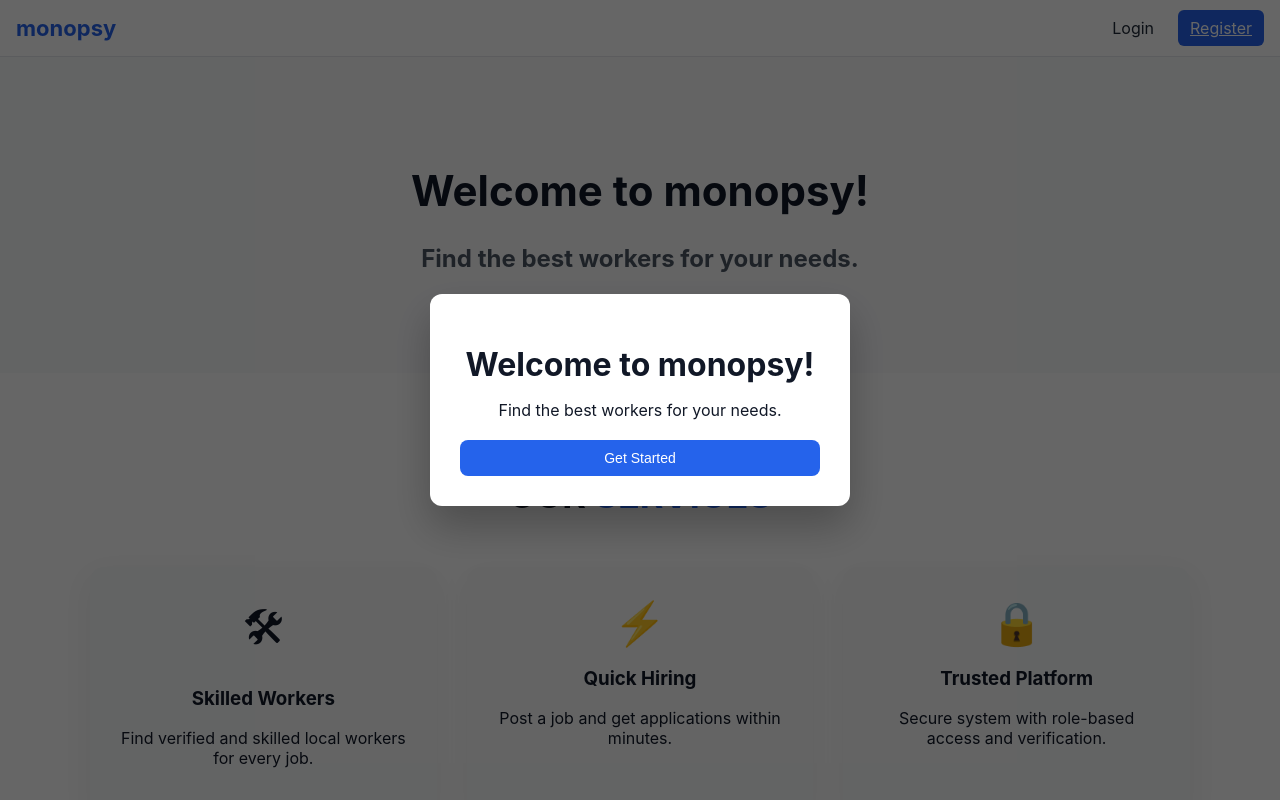
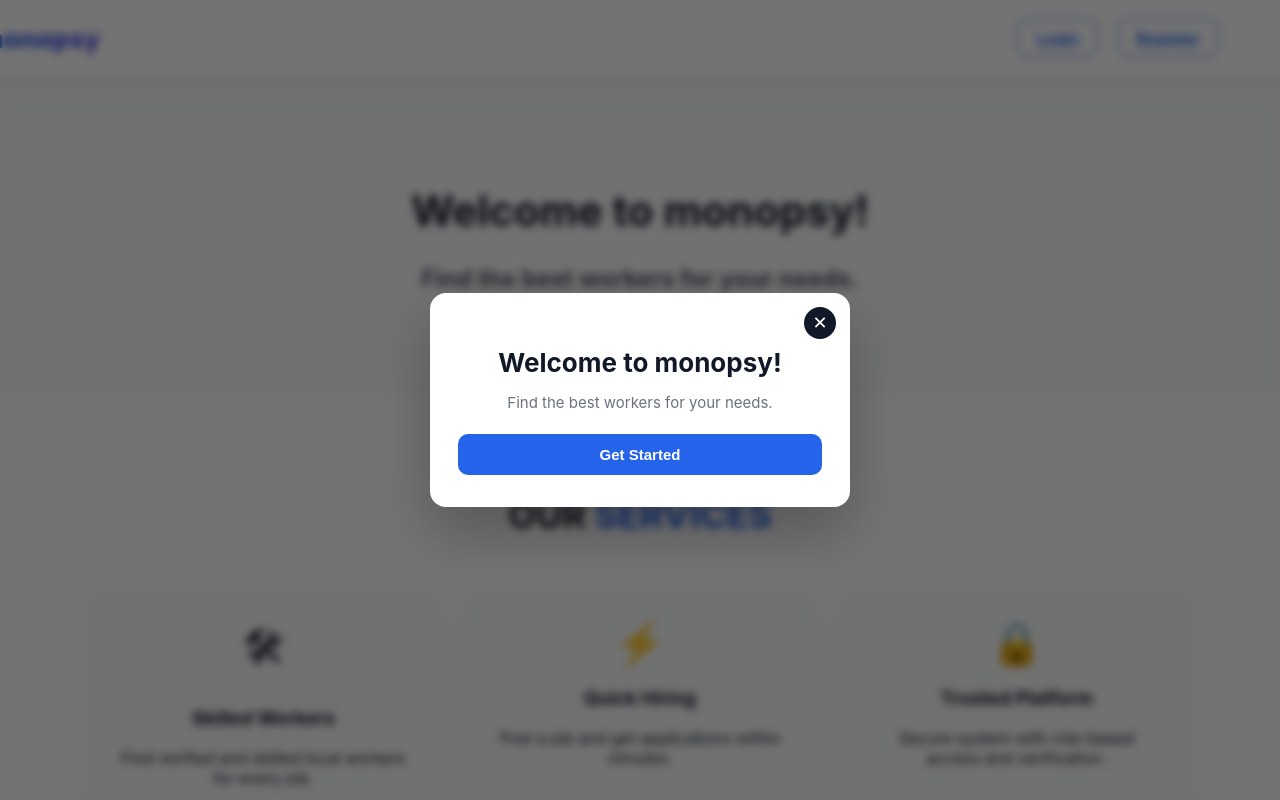
Before and after one commit to RohanKumarRai/neev-frontend, a React (Vite) app: page / in a window 1280 px wide. Built offline with nearby package versions, Linux system fonts and the light colour scheme; no server answers.

Commit message:
improv hader and Welcome popup

```diff
--- a/src/components/Header.jsx
+++ b/src/components/Header.jsx
@@ -1,3 +1,236 @@
+// import React, { useState } from "react";
+// import { Link, useNavigate } from "react-router-dom";
+// import { useAuth } from "../context/AuthContext.jsx";
+
+// export default function Header() {
+//   const { isAuthenticated, authData, logout } = useAuth();
+//   const navigate = useNavigate();
+//   const [open, setOpen] = useState(false);
+
+//   const user = authData?.user;
+//   const role = authData?.role;
+
+//   const handleLogout = () => {
+//     logout();
+//     setOpen(false);
+//     navigate("/login");
+//   };
+
+//   const userDisplayName =
+//     user?.name || user?.email?.split("@")[0] || "User";
+
+//   return (
+//     <header style={headerStyle}>
+//       {/* Logo */}
+//       <Link to="/" style={logoStyle}>
+//         monopsy
+//       </Link>
+
+//       {/* Desktop Nav */}
+//       <nav style={desktopNavStyle}>
+//         {isAuthenticated ? (
+//           <>
+//             <span style={userStyle}>Hi, {userDisplayName}</span>
+
+//             <Link to="/dashboard" style={linkStyle}>
+//               Dashboard
+//             </Link>
+
+//             {role === "ROLE_EMPLOYER" && (
+//               <Link to="/create-job" style={linkStyle}>
+//                 Post Job
+//               </Link>
+//             )}
+
+//             <button onClick={handleLogout} style={buttonStyle}>
+//               Logout
+//             </button>
+//           </>
+//         ) : (
+//           <>
+//             <Link to="/login" style={linkStyle}>
+//               Login
+//             </Link>
+//             <Link to="/register" style={buttonStyle}>
+//               Register
+//             </Link>
+//           </>
+//         )}
+//       </nav>
+
+//       {/* Mobile Menu Button */}
+//       <button
+//         style={menuButtonStyle}
+//         onClick={() => setOpen(!open)}
+//       >
+//         ☰
+//       </button>
+
+//       {/* Mobile Dropdown */}
+//       {open && (
+//         <div style={mobileMenuStyle}>
+//           {isAuthenticated ? (
+//             <>
+//               <span style={mobileUserStyle}>
+//                 Hi, {userDisplayName}
+//               </span>
+
+//               <Link
+//                 to="/dashboard"
+//                 style={mobileLinkStyle}
+//                 onClick={() => setOpen(false)}
+//               >
+//                 Dashboard
+//               </Link>
+
+//               {role === "ROLE_EMPLOYER" && (
+//                 <Link
+//                   to="/create-job"
+//                   style={mobileLinkStyle}
+//                   onClick={() => setOpen(false)}
+//                 >
+//                   Post Job
+//                 </Link>
+//               )}
+
+//               <button
+//                 onClick={handleLogout}
+//                 style={mobileButtonStyle}
+//               >
+//                 Logout
+//               </button>
+//             </>
+//           ) : (
+//             <>
+//               <Link
+//                 to="/login"
+//                 style={mobileLinkStyle}
+//                 onClick={() => setOpen(false)}
+//               >
+//                 Login
+//               </Link>
+
+//               <Link
+//                 to="/register"
+//                 style={mobileButtonStyle}
+//                 onClick={() => setOpen(false)}
+//               >
+//                 Register
+//               </Link>
+//             </>
+//           )}
+//         </div>
+//       )}
+//     </header>
+//   );
+// }
+
+// /* ================= STYLES ================= */
+
+// const headerStyle = {
+//   display: "flex",
+//   alignItems: "center",
+//   justifyContent: "space-between",
+//   padding: "10px 16px",
+//   backgroundColor: "#fff",
+//   borderBottom: "1px solid #e5e7eb",
+//   position: "relative",
+// };
+
+// const logoStyle = {
+//   fontSize: "22px",
+//   fontWeight: "700",
+//   color: "#2563eb",
+//   textDecoration: "none",
+// };
+
+// const desktopNavStyle = {
+//   display: "flex",
+//   alignItems: "center",
+//   gap: "14px",
+// };
+
+// const linkStyle = {
+//   color: "#1f2937",
+//   textDecoration: "none",
+//   padding: "6px 10px",
+//   borderRadius: "6px",
+// };
+
+// const buttonStyle = {
+//   padding: "8px 12px",
+//   borderRadius: "6px",
+//   border: "none",
+//   background: "#2563eb",
+//   color: "#fff",
+//   cursor: "pointer",
+// };
+
+// const userStyle = {
+//   fontSize: "14px",
+//   color: "#6b7280",
+// };
+
+// /* -------- Mobile -------- */
+
+// const menuButtonStyle = {
+//   fontSize: "24px",
+//   background: "none",
+//   border: "none",
+//   cursor: "pointer",
+//   display: "none",
+// };
+
+// const mobileMenuStyle = {
+//   position: "absolute",
+//   top: "60px",
+//   right: "12px",
+//   background: "#fff",
+//   border: "1px solid #e5e7eb",
+//   borderRadius: "8px",
+//   boxShadow: "0 8px 24px rgba(0,0,0,0.08)",
+//   padding: "12px",
+//   display: "flex",
+//   flexDirection: "column",
+//   gap: "10px",
+//   minWidth: "180px",
+//   zIndex: 100,
+// };
+
+// const mobileLinkStyle = {
+//   textDecoration: "none",
+//   color: "#111827",
+//   padding: "8px",
+//   borderRadius: "6px",
+// };
+
+// const mobileButtonStyle = {
+//   ...buttonStyle,
+//   width: "100%",
+//   textAlign: "center",
+// };
+
+// const mobileUserStyle = {
+//   fontSize: "13px",
+//   color: "#6b7280",
+//   marginBottom: "6px",
+// };
+
+// /* ---------- Media Query ---------- */
+// const styleSheet = document.createElement("style");
+// styleSheet.innerHTML = `
+//   @media (max-width: 768px) {
+//     nav {
+//       display: none !important;
+//     }
+//     button[aria-label="menu"] {
+//       display: block;
+//     }
+//   }
+// `;
+// document.head.appendChild(styleSheet);
+
+
 import React, { useState } from "react";
 import { Link, useNavigate } from "react-router-dom";
 import { useAuth } from "../context/AuthContext.jsx";
@@ -10,111 +243,117 @@ export default function Header() {
   const user = authData?.user;
   const role = authData?.role;
 
+  const userDisplayName =
+    user?.name || user?.email?.split("@")[0] || "User";
+
   const handleLogout = () => {
     logout();
     setOpen(false);
     navigate("/login");
   };
 
-  const userDisplayName =
-    user?.name || user?.email?.split("@")[0] || "User";
+  return (
+    <header style={header}>
+      <div style={container}>
+        {/* LOGO */}
+        <Link to="/" style={logo}>
+          monopsy
+        </Link>
 
-  return (
-    <header style={headerStyle}>
-      {/* Logo */}
-      <Link to="/" style={logoStyle}>
-        monopsy
-      </Link>
-
-      {/* Desktop Nav */}
-      <nav style={desktopNavStyle}>
-        {isAuthenticated ? (
-          <>
-            <span style={userStyle}>Hi, {userDisplayName}</span>
-
-            <Link to="/dashboard" style={linkStyle}>
-              Dashboard
-            </Link>
-
-            {role === "ROLE_EMPLOYER" && (
-              <Link to="/create-job" style={linkStyle}>
-                Post Job
-              </Link>
-            )}
-
-            <button onClick={handleLogout} style={buttonStyle}>
-              Logout
-            </button>
-          </>
-        ) : (
-          <>
-            <Link to="/login" style={linkStyle}>
-              Login
-            </Link>
-            <Link to="/register" style={buttonStyle}>
-              Register
-            </Link>
-          </>
-        )}
-      </nav>
-
-      {/* Mobile Menu Button */}
-      <button
-        style={menuButtonStyle}
-        onClick={() => setOpen(!open)}
-      >
-        ☰
-      </button>
-
-      {/* Mobile Dropdown */}
-      {open && (
-        <div style={mobileMenuStyle}>
+        {/* DESKTOP NAV */}
+        <nav style={desktopNav}>
           {isAuthenticated ? (
             <>
-              <span style={mobileUserStyle}>
-                Hi, {userDisplayName}
-              </span>
+              <span style={userText}>Hi, {userDisplayName}</span>
 
+              <Link to="/dashboard" style={link}>
+                Dashboard
+              </Link>
+
+              {role === "ROLE_EMPLOYER" && (
+                <Link to="/employer/post-job" style={link}>
+                  Post Job
+                </Link>
+              )}
+
+              <button onClick={handleLogout} style={logoutBtn}>
+                Logout
+              </button>
+            </>
+          ) : (
+            <>
               <Link
-                to="/dashboard"
-                style={mobileLinkStyle}
-                onClick={() => setOpen(false)}
-              >
+                  to="/login"
+                  style={loginBtnStyle}
+                  onMouseEnter={(e) => {
+                    e.target.style.background = "#2563eb";
+    e.target.style.color = "#fff";
+  }}
+  onMouseLeave={(e) => {
+    e.target.style.background = "transparent";
+    e.target.style.color = "#2563eb";
+  }}
+>
+  Login
+</Link>
+
+
+               <Link
+                  to="/Register"
+                  style={registerBtn}
+                  onMouseEnter={(e) => {
+                    e.target.style.background = "#2563eb";
+    e.target.style.color = "#fff";
+  }}
+  onMouseLeave={(e) => {
+    e.target.style.background = "transparent";
+    e.target.style.color = "#2563eb";
+  }}
+>
+  Register
+</Link>
+            </>
+          )}
+        </nav>
+
+        {/* MOBILE MENU BUTTON */}
+        <button style={menuBtn} onClick={() => setOpen(!open)}>
+          ☰
+        </button>
+      </div>
+
+      {/* MOBILE DROPDOWN */}
+      {open && (
+        <div style={mobileMenu}>
+          {isAuthenticated ? (
+            <>
+              <span style={mobileUser}>Hi, {userDisplayName}</span>
+
+              <Link to="/dashboard" style={mobileLink} onClick={() => setOpen(false)}>
                 Dashboard
               </Link>
 
               {role === "ROLE_EMPLOYER" && (
                 <Link
-                  to="/create-job"
-                  style={mobileLinkStyle}
+                  to="/employer/post-job"
+                  style={mobileLink}
                   onClick={() => setOpen(false)}
                 >
                   Post Job
                 </Link>
               )}
 
-              <button
-                onClick={handleLogout}
-                style={mobileButtonStyle}
-              >
+              <button onClick={handleLogout} style={mobileLogout}>
                 Logout
               </button>
             </>
           ) : (
             <>
-              <Link
-                to="/login"
-                style={mobileLinkStyle}
-                onClick={() => setOpen(false)}
-              >
+              <Link to="/login" style={mobileLink} onClick={() => setOpen(false)}>
                 Login
               </Link>
 
-              <Link
-                to="/register"
-                style={mobileButtonStyle}
-                onClick={() => setOpen(false)}
-              >
+              <Link to="/register" style={mobileRegister} onClick={() => setOpen(false)}>
                 Register
               </Link>
             </>
@@ -125,107 +364,123 @@ export default function Header() {
   );
 }
 
-/* ================= STYLES ================= */
+const header = {
+  position: "sticky",
+  top: 0,
+  zIndex: 100,
+  background: "#ffffff",
+  borderBottom: "1px solid #e5e7eb",
+  boxShadow: "0 6px 20px rgba(0,0,0,0.06)"
+};
 
-const headerStyle = {
+const container = {
+  maxWidth: "1200px",
+  margin: "0 auto",
+  padding: "14px 20px",
   display: "flex",
   alignItems: "center",
-  justifyContent: "space-between",
-  padding: "10px 16px",
-  backgroundColor: "#fff",
-  borderBottom: "1px solid #e5e7eb",
-  position: "relative",
+  justifyContent: "space-between"
 };
 
-const logoStyle = {
-  fontSize: "22px",
-  fontWeight: "700",
-  color: "#2563eb",
+const logo = {
+  fontSize: "26px",
+  fontWeight: "800",
   textDecoration: "none",
+  background: "linear-gradient(90deg, #2563eb, #4f46e5)",
+  WebkitBackgroundClip: "text",
+  WebkitTextFillColor: "transparent",
+  margin: "5px -80px "
 };
 
-const desktopNavStyle = {
+const desktopNav = {
   display: "flex",
   alignItems: "center",
-  gap: "14px",
+  gap: "18px"
 };
 
-const linkStyle = {
-  color: "#1f2937",
+const link = {
   textDecoration: "none",
-  padding: "6px 10px",
-  borderRadius: "6px",
+  color: "#374151",
+  fontSize: "15px"
+};
+const loginBtnStyle = {
+  padding: "8px 18px",
+  borderRadius: "10px",
+  border: "1.5px solid #2563eb",
+  color: "#2563eb",
+  background: "transparent",
+  fontWeight: "600",
+  cursor: "pointer",
+  transition: "all 0.25s ease"
 };
 
-const buttonStyle = {
-  padding: "8px 12px",
-  borderRadius: "6px",
-  border: "none",
-  background: "#2563eb",
-  color: "#fff",
+const registerBtn = {
+  padding: "8px 18px",
+  borderRadius: "10px",
+  border: "1.5px solid #2563eb",
+  color: "#2563eb",
+  background: "transparent",
+  fontWeight: "600",
   cursor: "pointer",
+  transition: "all 0.25s ease",
+  margin:"5px 1px "
 };
 
-const userStyle = {
-  fontSize: "14px",
-  color: "#6b7280",
+const logoutBtn = {
+  background: "#ef4444",
+  color: "#fff",
+  border: "none",
+  padding: "8px 14px",
+  borderRadius: "8px",
+  cursor: "pointer"
 };
 
-/* -------- Mobile -------- */
+const userText = {
+  fontSize: "14px",
+  color: "#6b7280"
+};
 
-const menuButtonStyle = {
-  fontSize: "24px",
+/* MOBILE */
+
+const menuBtn = {
+  fontSize: "26px",
   background: "none",
   border: "none",
   cursor: "pointer",
-  display: "none",
+  display: "none"
 };
 
-const mobileMenuStyle = {
+const mobileMenu = {
   position: "absolute",
-  top: "60px",
-  right: "12px",
+  right: "16px",
+  top: "64px",
   background: "#fff",
-  border: "1px solid #e5e7eb",
-  borderRadius: "8px",
-  boxShadow: "0 8px 24px rgba(0,0,0,0.08)",
-  padding: "12px",
+  borderRadius: "14px",
+  boxShadow: "0 12px 30px rgba(0,0,0,0.12)",
+  padding: "14px",
   display: "flex",
   flexDirection: "column",
-  gap: "10px",
-  minWidth: "180px",
-  zIndex: 100,
+  gap: "12px",
+  minWidth: "200px"
 };
 
-const mobileLinkStyle = {
+const mobileLink = {
   textDecoration: "none",
   color: "#111827",
   padding: "8px",
-  borderRadius: "6px",
+  borderRadius: "8px"
 };
 
-const mobileButtonStyle = {
-  ...buttonStyle,
-  width: "100%",
-  textAlign: "center",
+const mobileRegister = {
+  ...registerBtn,
+  textAlign: "center"
 };
 
-const mobileUserStyle = {
-  fontSize: "13px",
-  color: "#6b7280",
-  marginBottom: "6px",
+const mobileLogout = {
+  ...logoutBtn
 };
 
-/* ---------- Media Query ---------- */
-const styleSheet = document.createElement("style");
-styleSheet.innerHTML = `
-  @media (max-width: 768px) {
-    nav {
-      display: none !important;
-    }
-    button[aria-label="menu"] {
-      display: block;
-    }
-  }
-`;
-document.head.appendChild(styleSheet);
+const mobileUser = {
+  fontSize: "13px",
+  color: "#6b7280"
+};
--- a/src/components/WelcomePopup.jsx
+++ b/src/components/WelcomePopup.jsx
@@ -1,19 +1,29 @@
-import { useState } from "react";
+import { useEffect, useState } from "react";
 
 export default function WelcomePopup() {
-  const [open, setOpen] = useState(true);
+  const [open, setOpen] = useState(false);
+
+  useEffect(() => {
+    const shown = sessionStorage.getItem("welcome_shown");
+    if (!shown) {
+      setOpen(true);
+      sessionStorage.setItem("welcome_shown", "true");
+    }
+  }, []);
 
   if (!open) return null;
 
   return (
-    <div style={overlayStyle}>
-      <div style={popupStyle}>
-        <h1 style={{ marginBottom: 10 }}>Welcome to monopsy!</h1>
-        <p style={{ marginBottom: 20 }}>
+    <div style={overlay}>
+      <div style={card}>
+        <button style={closeBtn} onClick={() => setOpen(false)}>✕</button>
+
+        <h2 style={title}>Welcome to monopsy!</h2>
+        <p style={subtitle}>
           Find the best workers for your needs.
         </p>
 
-        <button style={btnStyle} onClick={() => setOpen(false)}>
+        <button style={cta} onClick={() => setOpen(false)}>
           Get Started
         </button>
       </div>
@@ -23,32 +33,84 @@ export default function WelcomePopup() {
 
 /* ================= STYLES ================= */
 
-const overlayStyle = {
+const overlay = {
   position: "fixed",
   inset: 0,
-  background: "rgba(0,0,0,0.6)",
+  background: "rgba(0,0,0,0.55)",
+  backdropFilter: "blur(4px)",
   display: "flex",
   alignItems: "center",
   justifyContent: "center",
-  zIndex: 3000
+  zIndex: 9999
 };
 
-const popupStyle = {
-  background: "#fff",
-  padding: "30px",
-  borderRadius: "12px",
+const card = {
+  position: "relative",
+  width: "420px",
+  maxWidth: "90%",
+  background: "#ffffff",
+  borderRadius: "16px",
+  padding: "32px 28px",
+  boxShadow: "0 25px 60px rgba(0,0,0,0.25)",
   textAlign: "center",
-  maxWidth: "420px",
-  width: "90%",
-  boxShadow: "0 20px 40px rgba(0,0,0,0.25)"
+  animation: "scaleIn 0.35s ease"
 };
 
-const btnStyle = {
-  padding: "10px 20px",
-  borderRadius: "8px",
+const title = {
+  fontSize: "26px",
+  fontWeight: "700",
+  marginBottom: "10px",
+  color: "#111827"
+};
+
+const subtitle = {
+  fontSize: "15px",
+  color: "#6b7280",
+  marginBottom: "22px"
+};
+
+const cta = {
+  width: "100%",
+  padding: "12px",
+  borderRadius: "10px",
   border: "none",
   background: "#2563eb",
   color: "#fff",
+  fontSize: "15px",
+  fontWeight: "600",
+  cursor: "pointer"
+};
+
+const closeBtn = {
+  position: "absolute",
+  top: "14px",
+  right: "14px",
+  background: "#111827",
+  color: "#fff",
+  border: "none",
+  borderRadius: "50%",
+  width: "32px",
+  height: "32px",
+  display: "flex",
+  alignItems: "center",
+  justifyContent: "center",
   cursor: "pointer",
-  fontSize: "14px"
+  fontSize: "18px",
+  lineHeight: "1"
 };
+
+
+/* 🔥 Animation */
+const style = document.createElement("style");
+style.innerHTML = `
+@keyframes scaleIn {
+  from {
+    opacity: 0;
+    transform: scale(0.9);
+  }
+  to {
+    opacity: 1;
+    transform: scale(1);
+  }
+}`;
+document.head.appendChild(style);
```
Also changed, not shown: src/App.jsx (+7 -6 lines), src/index.css (+9 -0 lines).
